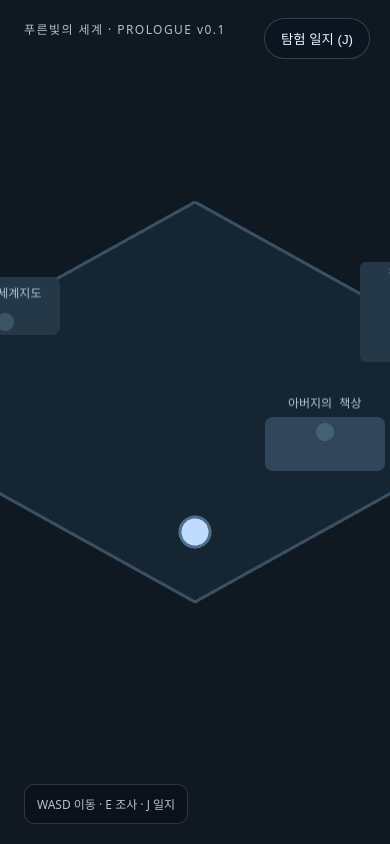
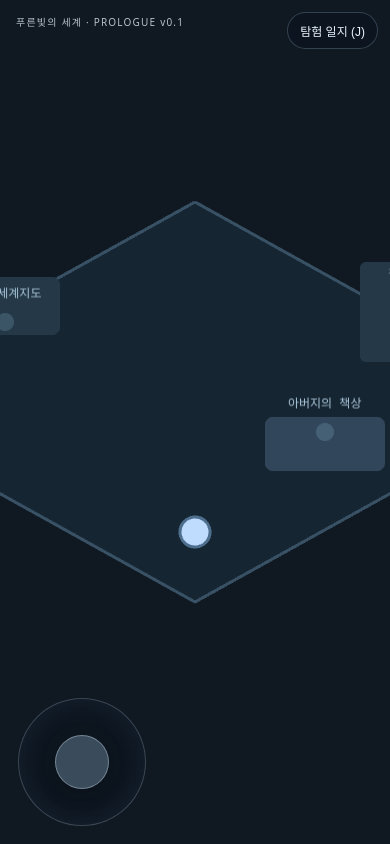
Before and after one commit to dorphin26/blue-light-world-web, a website built with Vite: page index.html in a window 390 px wide. Built offline with nearby package versions, Linux system fonts and the light colour scheme; animation ran at ten frames a second.

Commit message:
style: add mobile joystick layout

```diff
--- a/src/style.css
+++ b/src/style.css
@@ -14,6 +14,7 @@ html, body, #app {
   min-width: 320px;
   height: 100%;
   overflow: hidden;
+  touch-action: none;
 }
 
 body {
@@ -108,3 +109,61 @@ body {
   opacity: 0.54;
   font-style: italic;
 }
+
+.touch-controls {
+  pointer-events: auto;
+  position: absolute;
+  left: 18px;
+  bottom: 18px;
+  display: none;
+}
+
+.joystick {
+  position: relative;
+  width: 128px;
+  height: 128px;
+  border-radius: 50%;
+  border: 1px solid rgba(205, 231, 255, 0.24);
+  background: rgba(11, 18, 29, 0.42);
+  box-shadow: inset 0 0 30px rgba(140, 194, 229, 0.08);
+  backdrop-filter: blur(6px);
+  touch-action: none;
+}
+
+.joystick-knob {
+  position: absolute;
+  left: 50%;
+  top: 50%;
+  width: 54px;
+  height: 54px;
+  margin-left: -27px;
+  margin-top: -27px;
+  border-radius: 50%;
+  border: 1px solid rgba(218, 239, 255, 0.36);
+  background: rgba(180, 220, 247, 0.28);
+  box-shadow: 0 6px 18px rgba(0,0,0,0.22);
+  transform: translate(0px, 0px);
+}
+
+@media (hover: none), (pointer: coarse), (max-width: 820px) {
+  .touch-controls {
+    display: block;
+  }
+
+  .help {
+    display: none;
+  }
+
+  .brand {
+    top: 14px;
+    left: 16px;
+    font-size: 10px;
+  }
+
+  .journal-button {
+    top: 12px;
+    right: 12px;
+    padding: 9px 12px;
+    font-size: 12px;
+  }
+}
```
